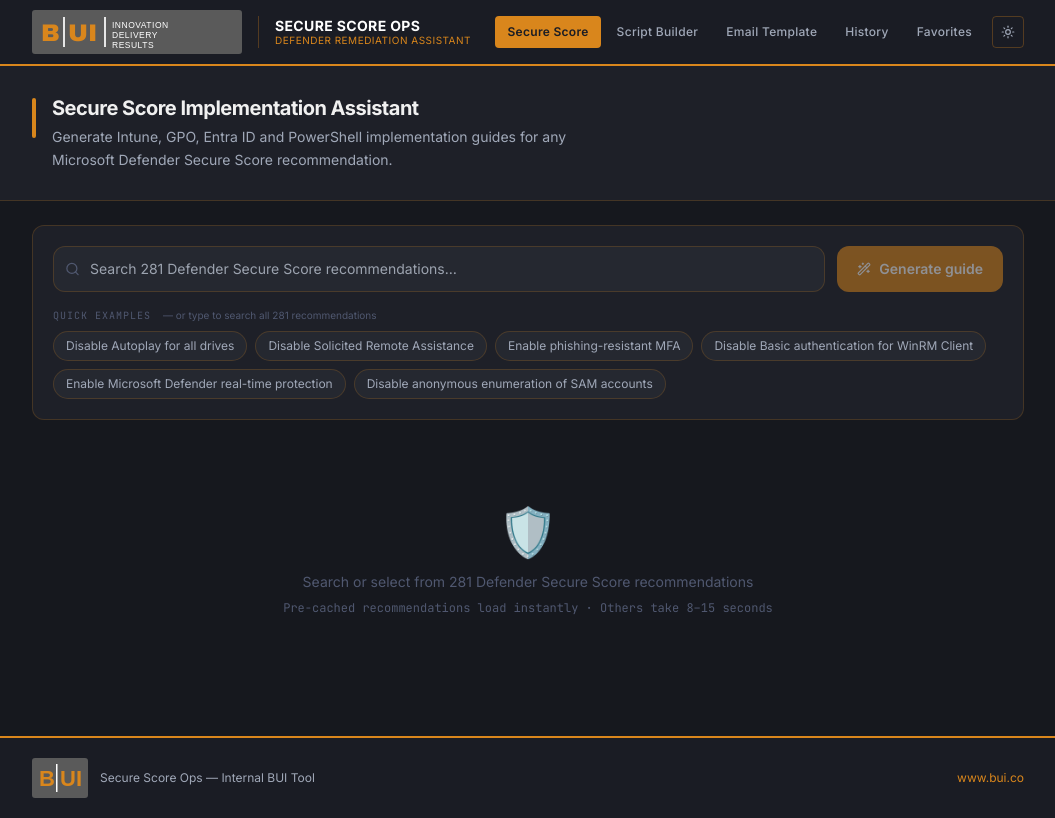
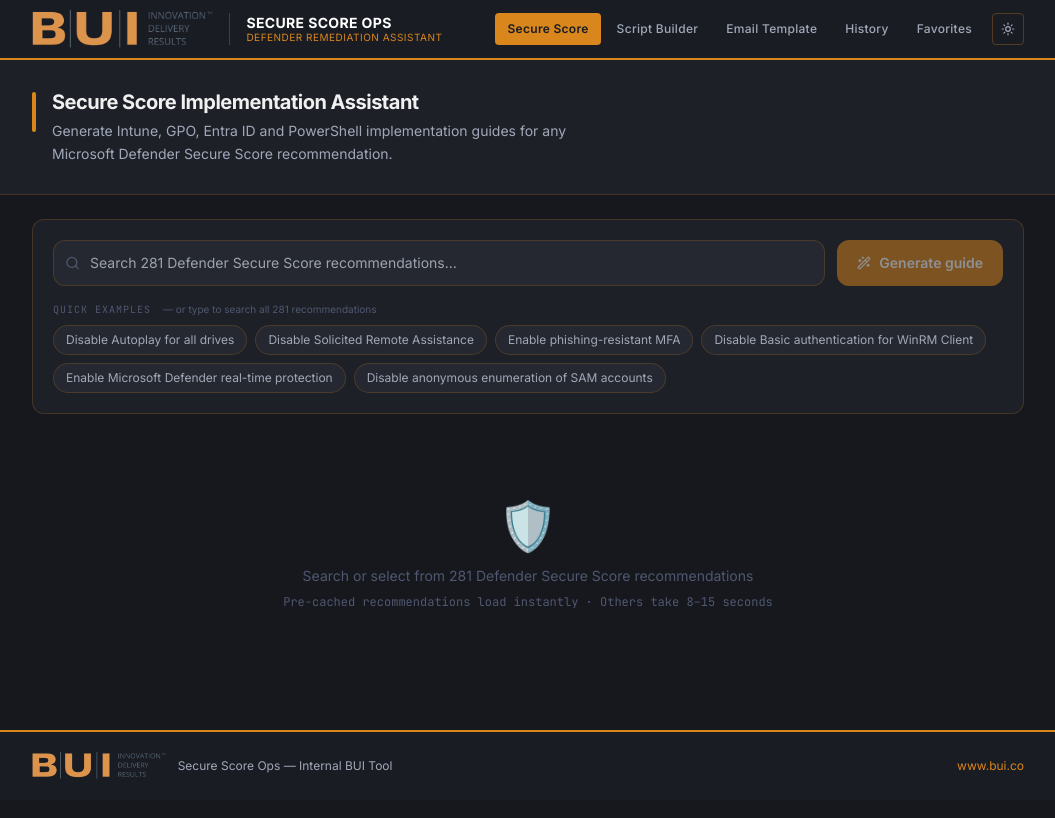
Before and after one commit to DanieMiller/Defender-Secure-Score-App, a React (Vite) app in the folder frontend/: page / in a window 1280 px wide. Shown: the whole page, without its empty margins (112-1167 px from the left). Built offline with nearby package versions, Linux system fonts and the light colour scheme.

Commit message:
feat: replace SVG logo with official BUI logo image

```diff
--- a/frontend/src/components/BUILogo.tsx
+++ b/frontend/src/components/BUILogo.tsx
@@ -6,51 +6,23 @@
   compact?: boolean;
 }
 
-// Exact BUI logo from screenshot:
-// Grey rectangle | amber "B" | white divider | amber "UI" | white divider | white "INNOVATION DELIVERY RESULTS"
 export function BUILogo({ className = '', style, compact = false }: BUILogoProps) {
-  if (compact) {
-    // Just the square part without the text
-    return (
-      <div className={className} style={{ display: 'inline-flex', ...style }}>
-        <svg viewBox="0 0 56 40" width="56" height="40" fill="none" xmlns="http://www.w3.org/2000/svg">
-          <rect width="56" height="40" rx="3" fill="#5A5A5A" />
-          {/* B in amber */}
-          <text x="7" y="28" fontSize="22" fontWeight="700" fill="#d9861c" fontFamily="Arial, sans-serif">B</text>
-          {/* White divider after B */}
-          <rect x="24" y="6" width="1.5" height="28" fill="white" />
-          {/* UI in amber */}
-          <text x="28" y="28" fontSize="22" fontWeight="700" fill="#d9861c" fontFamily="Arial, sans-serif">UI</text>
-        </svg>
-      </div>
-    );
-  }
+  const height = compact ? 28 : 38;
 
   return (
-    <div className={className} style={{ display: 'inline-flex', ...style }}>
-      <svg viewBox="0 0 210 44" width="210" height="44" fill="none" xmlns="http://www.w3.org/2000/svg">
-        {/* Grey background rectangle */}
-        <rect width="210" height="44" rx="3" fill="#5A5A5A" />
-
-        {/* "B" in amber */}
-        <text x="9" y="31" fontSize="24" fontWeight="700" fill="#d9861c" fontFamily="Arial Black, Arial, sans-serif">B</text>
-
-        {/* White vertical divider after B */}
-        <rect x="31" y="7" width="2" height="30" fill="white" opacity="0.85" />
-
-        {/* "UI" in amber */}
-        <text x="36" y="31" fontSize="24" fontWeight="700" fill="#d9861c" fontFamily="Arial Black, Arial, sans-serif">UI</text>
-
-        {/* White vertical divider after UI */}
-        <rect x="72" y="7" width="2" height="30" fill="white" opacity="0.85" />
-
-        {/* "INNOVATION" */}
-        <text x="80" y="18" fontSize="8.5" fontWeight="400" fill="white" fontFamily="Arial, sans-serif" letterSpacing="0.5">INNOVATION</text>
-        {/* "DELIVERY" */}
-        <text x="80" y="28" fontSize="8.5" fontWeight="400" fill="white" fontFamily="Arial, sans-serif" letterSpacing="0.5">DELIVERY</text>
-        {/* "RESULTS" */}
-        <text x="80" y="38" fontSize="8.5" fontWeight="400" fill="white" fontFamily="Arial, sans-serif" letterSpacing="0.5">RESULTS</text>
-      </svg>
-    </div>
+    <img
+      src="/bui-logo.png"
+      alt="BUI — Innovation Delivery Results"
+      className={className}
+      style={{
+        height,
+        width: 'auto',
+        objectFit: 'contain',
+        // mix-blend-mode:screen removes the black background on any bg colour
+        // The amber letters and grey text remain visible, black becomes transparent
+        mixBlendMode: 'screen',
+        ...style,
+      }}
+    />
   );
 }
```
Also changed, not shown: frontend/public/bui-logo.png (added).
